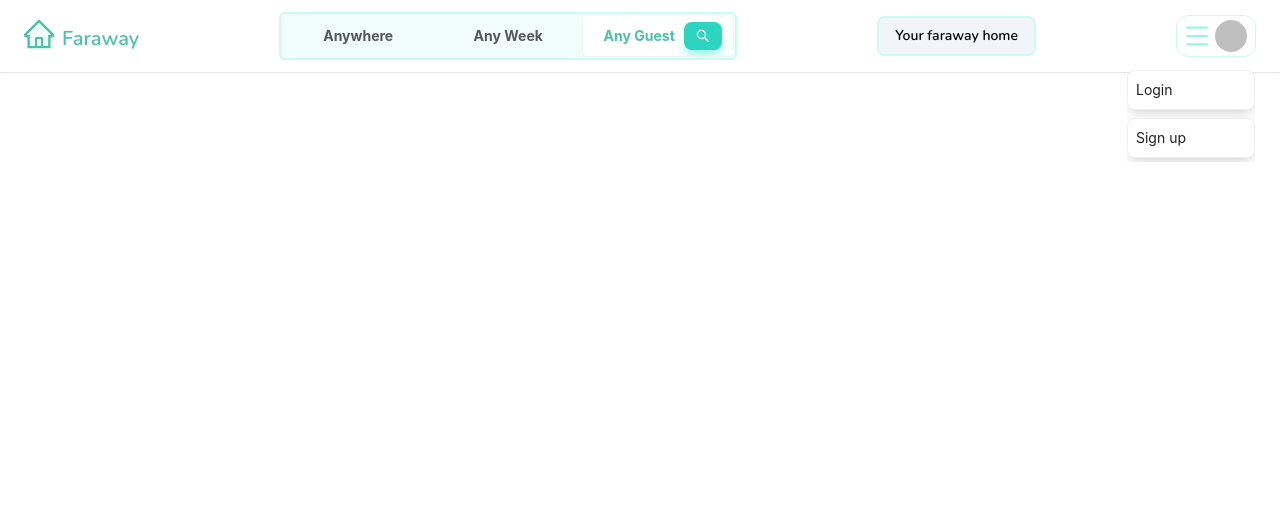
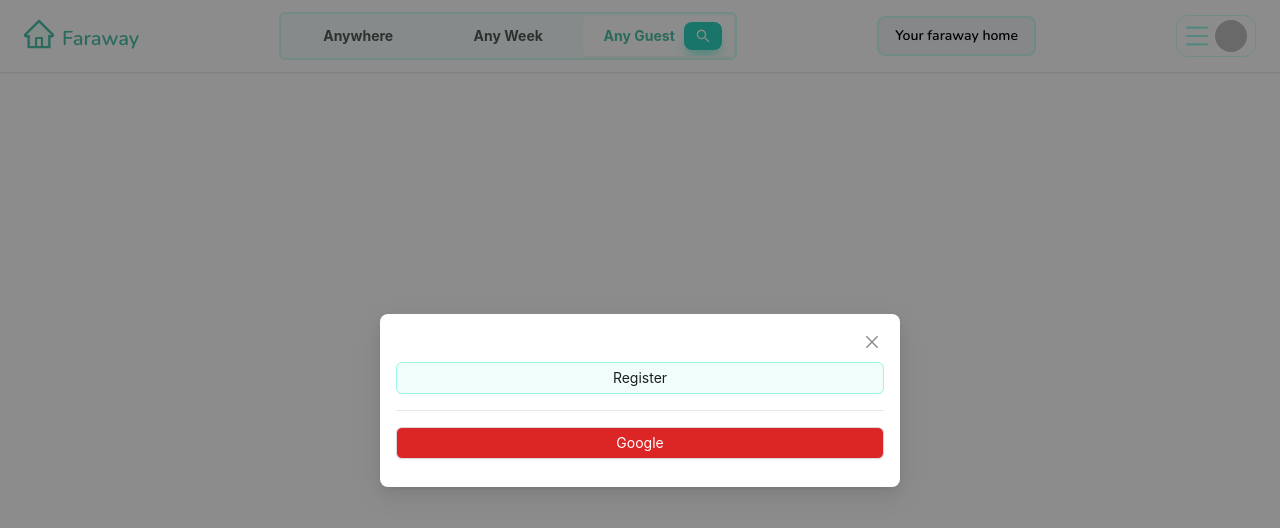
Before and after one commit to sumantKr/bnb-clone, a Next.js app: page / in a window 1280 px wide. Shown: the top 528 px of the page. Built offline with nearby package versions, Linux system fonts and the light colour scheme.

Commit message:
custominput

```diff
--- a/package.json
+++ b/package.json
@@ -15,6 +15,7 @@
     "react": "^18",
     "react-dom": "^18",
     "sass": "^1.71.1",
+    "zod": "^3.22.4",
     "zustand": "^4.5.2"
   },
   "devDependencies": {
--- /dev/null
+++ b/src/components/custom-input/CustomInput.tsx
@@ -0,0 +1,10 @@
+import { Input, InputProps } from 'antd'
+import React from 'react'
+
+function CustomInput(inputProps: InputProps) {
+    return (
+        <Input {...inputProps} />
+    )
+}
+
+export default CustomInput
--- a/src/components/modal/CustomModal.tsx
+++ b/src/components/modal/CustomModal.tsx
@@ -2,9 +2,9 @@ import { Modal, ModalProps } from 'antd'
 import React from 'react'
 
 function CustomModal(props: ModalProps) {
-  const {destroyOnClose=true,classNames,centered=true} = props
+  const { destroyOnClose = true, classNames, centered = true, title = '' } = props
   return (
-    <Modal className='' centered={centered} classNames={{ content:"!p-4 !border-teal-100 !border-2",...classNames }} destroyOnClose={destroyOnClose }  {...props} />
+    <Modal title={title} centered={centered} classNames={{ content: "!p-4 !border-teal-100 !border-2", ...classNames }} destroyOnClose={destroyOnClose}  {...props} />
   )
 }
 
--- a/src/components/modal/register-modal/RegisterModal.tsx
+++ b/src/components/modal/register-modal/RegisterModal.tsx
@@ -4,13 +4,18 @@ import { ModalProps } from 'antd'
 import CustomButton from '@/components/custom-button/CustomButton'
 
 function RegisterModal(registerModalProps: ModalProps) {
+
     return (
-        <CustomModal {...registerModalProps}>
-            <form>
+        <CustomModal {...registerModalProps} footer={false}>
+            <form className='grid pt-8'>
                 <CustomButton>
                     Register
                 </CustomButton>
+                <hr className='my-4 ' />
             </form>
+            <CustomButton className='bg-red-600 text-white w-full' >
+                Google
+            </CustomButton>
         </CustomModal>
     )
 }
--- a/src/components/user-avatar/UserAvatar.tsx
+++ b/src/components/user-avatar/UserAvatar.tsx
@@ -3,14 +3,17 @@ import { useToggle } from '@/hooks'
 import { MenuOutlined } from '@ant-design/icons'
 import { Avatar, Card } from 'antd'
 import classNames from 'classnames'
-import { CustomCard } from '..'
+import { CustomCard, CustomModal, RegisterModal } from '..'
+import useModal from 'antd/es/modal/useModal'
+import { useState } from 'react'
 
 
 
 function UserAvatar() {
 
-  const [collapsed, toggleMenu] = useToggle(false)
+  const [collapsed, toggleMenu] = useToggle(true)
 
+  const [isOpen, setIsOpen] = useToggle(true)
   return (
     <div className='relative rounded-xl py-1 px-2  border-[1px] cursor-pointer hover:bg-teal-50 transition-colors duration-100 border-teal-100 flex items-center justify-between w-[5rem]'>
       <MenuOutlined className='text-teal-200 text-2xl p-0' onClick={toggleMenu} />
@@ -18,10 +21,10 @@ function UserAvatar() {
       {
         <div className={classNames("absolute top-[125%] right-0 w-32 flex flex-col justify-around overflow-hidden transition-[height] duration-700", { "h-24": !collapsed, "h-0": collapsed })}>
           <CustomCard classNames={{ body: "!p-2" }}>Login</CustomCard>
-          <CustomCard classNames={{ body: "!p-2" }}>Sign up</CustomCard>
+          <CustomCard onClick={setIsOpen} classNames={{ body: "!p-2" }}>Sign up</CustomCard>
         </div>
       }
-
+      <RegisterModal open={isOpen} onCancel={setIsOpen}/>
     </div>
   )
 }
--- a/src/styles/antDesign.theme.ts
+++ b/src/styles/antDesign.theme.ts
@@ -1,4 +1,4 @@
-import { ConfigProviderProps, ThemeConfig } from "antd";
+import { ThemeConfig } from "antd";
 
 export const antdTheme :ThemeConfig = {
     components:{
```
Also changed, not shown: 1 other file (tests, documents, lock files or other folders).
